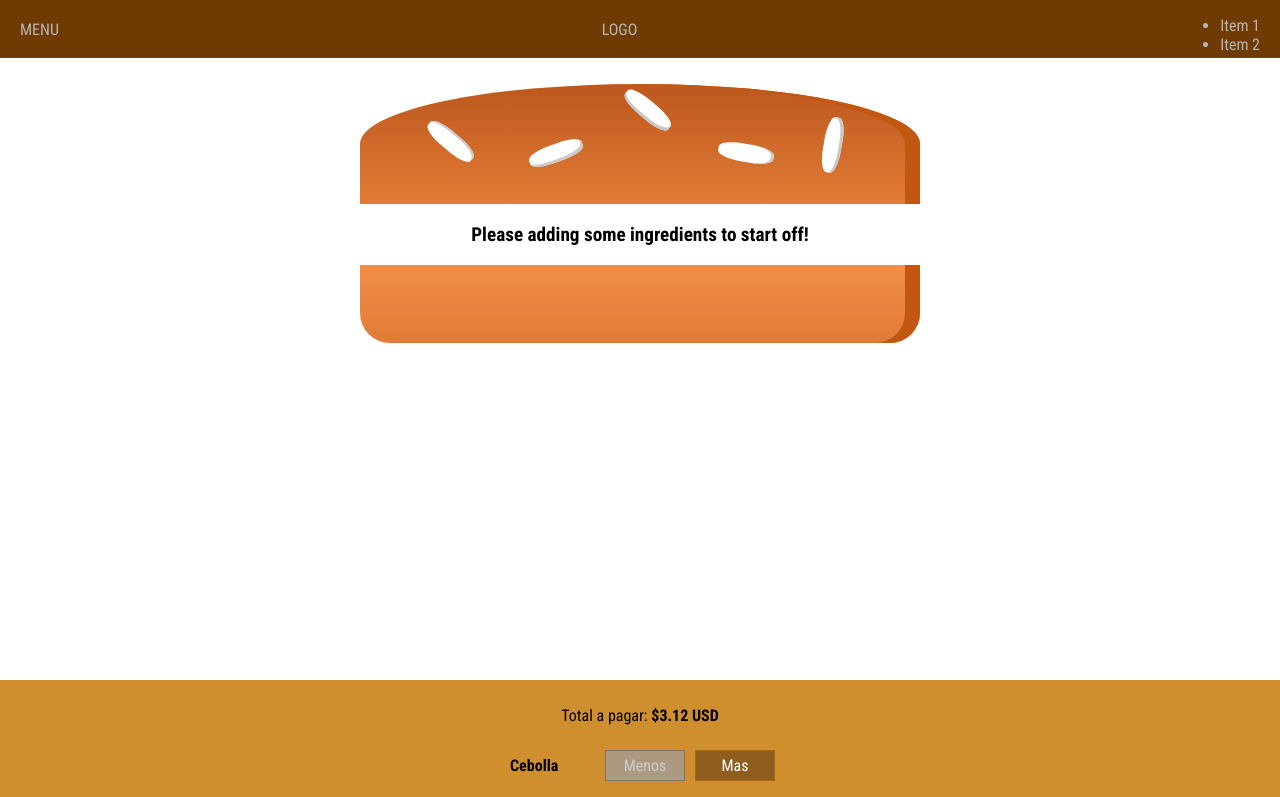
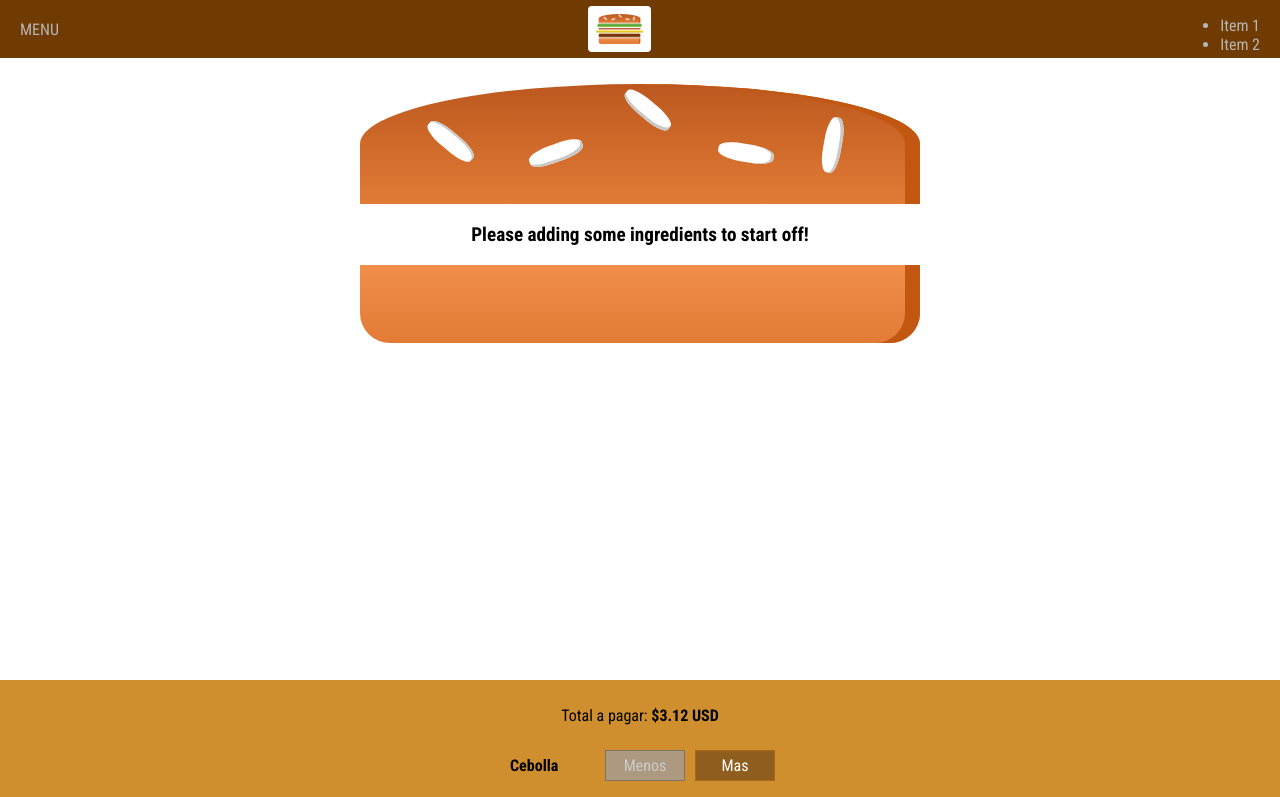
Before and after one commit to fernanitychamp/Burgernow, a React app: page / in a window 1280 px wide. Shown: the top 797 px of the page. Built offline with nearby package versions, Linux system fonts and the light colour scheme.

Commit message:
se agrego un logo al toolbar

```diff
--- /dev/null
+++ b/src/components/Logo/Logo.css
@@ -0,0 +1,11 @@
+.Logo {
+    background-color: #fff;
+    height: 80%;
+    padding: 8px;
+    box-sizing: border-box;
+    border-radius: 4px;
+}
+
+.Logo img {
+    height: 100%;
+}
--- /dev/null
+++ b/src/components/Logo/Logo.js
@@ -0,0 +1,13 @@
+import React from 'react';
+
+import burgerLogo from '../../assets/images/burger-logo.png';
+import Stylesheet from './Logo.css';
+
+
+const logoApp = (props) => (
+    <div className={Stylesheet.Logo}>
+        <img src={burgerLogo} alt="Burgernow!" />
+    </div>
+)
+
+export default logoApp;
--- a/src/components/Toolbar/Toolbar.js
+++ b/src/components/Toolbar/Toolbar.js
@@ -1,13 +1,14 @@
 import React from 'react';
 
 import Stylesheet from './Toolbar.css';
+import Logo from '../Logo/Logo';
 
 
 const toolbar = (props) => {
     return (
         <header className={Stylesheet.Toolbar}>
             <div>MENU</div>
-            <div>LOGO</div>
+            <Logo />
             <nav>
                 <ul>
                     <li>Item 1</li>
```
Also changed, not shown: src/assets/images/burger-logo.png (added).
